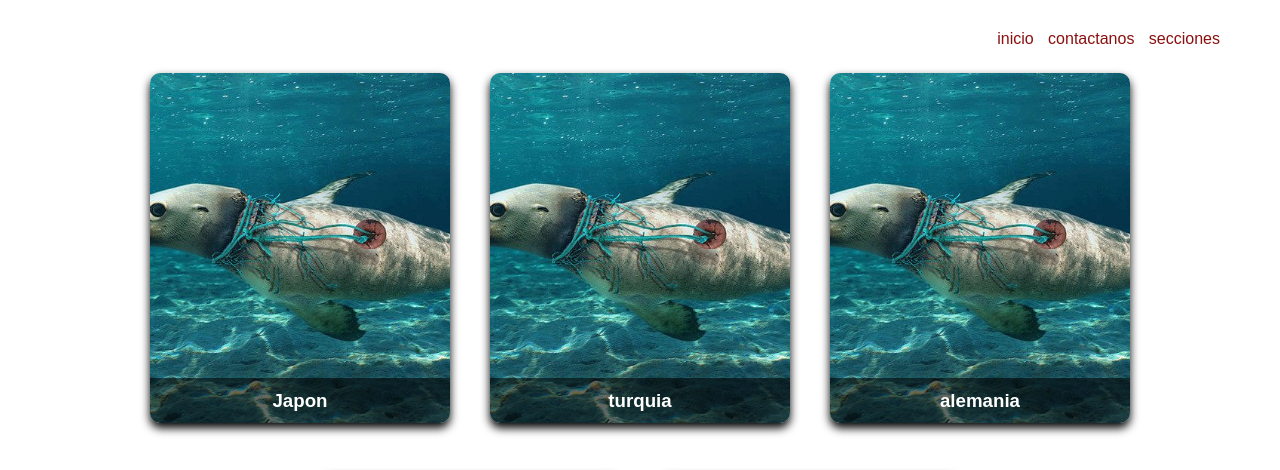
After one commit to sara-34/VidaSubMarina, a PHP site: page /paginasecciones/secciones.php in a window 1280 px wide. The commit adds this page. Shown: the top 470 px of the page. Run offline with PHP 8.4, Linux system fonts and the light colour scheme.

Commit message:
subo pagina de secciones

```diff
--- a/paginaInicio/inicio.css
+++ b/paginaInicio/inicio.css
@@ -92,8 +92,8 @@ section{
     justify-content: center;
     align-items: center;
     background: #2C3E50;
-    background: -webkit-linear-gradient(to right,  #43a1af81, #89d4e07a);
-    background: linear-gradient(to right, #43a1af81, #89d4e07a);
+    background: -webkit-linear-gradient(to right,  #43a1af81, #89d4e07a), url(../imagenes/partesu.jpg);
+    background: linear-gradient(to right, #43a1af81, #89d4e07a), url(../imagenes/partesu.jpg);
     background-size: cover;
 
 }
--- /dev/null
+++ b/paginaInicio/paginasecciones/secciones.css
@@ -0,0 +1,191 @@
+
+
+*{
+    margin: 0%;
+    padding: 0%;
+    box-sizing: border-box;
+    font-family: sans-serif;
+
+}
+
+
+
+
+
+nav{
+    text-align: right;
+    padding: 30px 50px 0 0;
+}
+nav > a{
+    color: rgb(139, 16, 16);
+    font-weight: 300;
+    text-decoration: none;
+    margin-right: 10px;
+}
+
+nav > a:hover{
+    text-decoration: underline;
+
+}
+
+#section-1{
+
+    width: 100%;
+    height: 100vh;
+    display: flex;
+    flex-wrap:wrap ;
+    justify-content: center;
+    align-items: center;
+    background: #ffffff;
+
+
+}
+
+.card{
+    position: relative;
+    width: 300px;
+    height: 350px;
+    margin: 20px;
+
+}
+
+.card .face{
+    position: absolute;
+    width: 100%;
+    height: 100%;
+    backface-visibility: hidden;
+    border-radius: 10px;
+    overflow: hidden;
+    transition: .5s;
+
+}
+
+.card .front{
+    transform: perspective(600px) rotateY(0deg);
+    box-shadow: 0 5px 10px #000;
+
+}
+
+.card .front img{
+    position: absolute;
+    width: 100%;
+    height: 100%;
+    object-fit: cover;
+}
+
+.card .front h3{
+
+    position: absolute;
+    bottom: 0;
+    width: 100%;
+    height: 45px;
+    line-height: 45px;
+    color: rgb(255, 255, 255);
+    background: #00000093;
+    text-align: center;
+
+}
+
+.card .back {
+    transform: perspective(600px) rotateY(180deg);
+    background: rgb(3, 35, 54);
+    padding: 15px;
+    color: #ffffff;
+    display: flex;
+    flex-direction: column;
+    justify-content: space-between;
+    text-align: center;
+    box-shadow: 0, 5px 10px rgb(23, 23, 24);
+
+}
+
+.card .back .link{
+    border-top: solid 1px cornsilk;
+    height: 50px;
+    line-height: 50px;
+}
+
+.card .back .link a{
+    color: aliceblue;
+}
+
+.card .back h3{
+    font-size: 30px;
+    margin-top: 20px;
+    letter-spacing: 2px;
+
+}
+
+.card .back p{
+
+    letter-spacing: 1px;
+
+}
+
+.card:hover .front {
+    transform: perspective(600px) rotateY(180deg);
+}
+
+.card:hover .back {
+    transform: perspective(600px) rotateY(360deg);
+}
+
+
+
+#section2{
+    margin-bottom: 20px;
+    display: flex;
+}
+
+
+footer {
+    background: linear-gradient(to right, #2980b9, #6dd5fa, #2fa1df);
+    color: #fafafa;
+    padding: 20px;
+  }
+
+  .cajaInfo {
+    display: flex;
+    justify-content: space-between;
+  }
+
+  .contacto, .cajaComentario {
+    width: 45%;
+  }
+
+  .cajaComentario {
+    width: 20%;
+    height: 50vh;
+    margin-right: 50px;
+    background-color: #99c4ee;
+    display: flex;
+    flex-direction: column;
+    justify-content: center;
+    align-items: center;
+  }
+
+  form {
+    margin-left: 15px;
+  }
+
+  .contacto h4, .cajaComentario h6 {
+    color: #fff;
+  }
+
+  input[type="search"], input[type="submit"] {
+    padding: 8px;
+    margin-top: 5px;
+    border: 1px solid #ccc;
+    border-radius: 4px;
+  }
+
+  input[type="submit"] {
+    background-color: #4CAF50;
+    color: white;
+    border: none;
+  }
+
+  .contacto{
+    font-size: 30px;
+    text-align: center;
+  }
--- /dev/null
+++ b/paginaInicio/paginasecciones/secciones.php
@@ -0,0 +1,167 @@
+
+<?php
+
+?>
+
+<!DOCTYPE html>
+<html lang="en">
+<head>
+    <meta charset="UTF-8">
+    <meta name="viewport" content="width=device-width, initial-scale=1.0">
+    <link rel="stylesheet" href="./secciones.css">
+    <title>secciones</title>
+</head>
+<body>
+<header>
+        <nav>
+
+            <a href="/VidaSubmarina/paginaInicio/">inicio</a>
+            <a href="#footer">contactanos</a>
+            <a href="#">secciones</a>
+        </nav>
+</header>
+
+    <section id="section-1">
+
+
+        <div class="card">
+            <div class="face front">
+                <img src="card4.jpg" alt="2">
+                <h3>Japon</h3>
+            </div>
+
+            <div class="face back">
+                <h3>japon</h3>
+                <p>Lorem ipsum dolor sit amet, consectetur adipisicing elit.
+                   Doloribus excepturi adipisci vero quod reprehenderit vel
+                   voluptatibus quasi fuga cumque id mollitia optio distinctio
+                   facilis asperiores ad voluptate numquam, magnam sapiente?
+                </p>
+                <div class="link">
+                    <a href="#">detalles</a>
+                </div>
+            </div>
+        </div>
+
+
+
+        <div class="card">
+            <div class="face front">
+                <img src="card4.jpg" alt="2">
+                <h3>turquia</h3>
+            </div>
+
+            <div class="face back">
+                <h3>turquia</h3>
+                <p>Lorem ipsum dolor sit amet, consectetur adipisicing elit.
+                   Doloribus excepturi adipisci vero quod reprehenderit vel
+                   voluptatibus quasi fuga cumque id mollitia optio distinctio
+                   facilis asperiores ad voluptate numquam, magnam sapiente?
+                </p>
+                <div class="link">
+                    <a href="#">detalles</a>
+                </div>
+            </div>
+        </div>
+
+
+
+        <div class="card">
+            <div class="face front">
+                <img src="card4.jpg" alt="2">
+                <h3>alemania</h3>
+            </div>
+
+            <div class="face back">
+                <h3>alemania</h3>
+                <p>Lorem ipsum dolor sit amet, consectetur adipisicing elit.
+                   Doloribus excepturi adipisci vero quod reprehenderit vel
+                   voluptatibus quasi fuga cumque id mollitia optio distinctio
+                   facilis asperiores ad voluptate numquam, magnam sapiente?
+                </p>
+                <div class="link">
+                    <a href="#">detalles</a>
+                </div>
+            </div>
+        </div>
+
+
+
+        <div class="card">
+            <div class="face front">
+                <img src="../imagenes/card1.jpg" alt="2">
+                <h3>ecuador</h3>
+            </div>
+
+            <div class="face back">
+                <h3>ecuador</h3>
+                <p>Lorem ipsum dolor sit amet, consectetur adipisicing elit.
+                   Doloribus excepturi adipisci vero quod reprehenderit vel
+                   voluptatibus quasi fuga cumque id mollitia optio distinctio
+                   facilis asperiores ad voluptate numquam, magnam sapiente?
+                </p>
+                <div class="link">
+                    <a href="#">detalles</a>
+                </div>
+            </div>
+        </div>
+
+
+
+
+
+        <div class="card">
+            <div class="face front">
+            <img src="../imagenes/cardh.jpg" alt="1">
+                <h3>rusia</h3>
+            </div>
+
+            <div class="face back">
+                <h3>rusia</h3>
+                <p>Lorem ipsum dolor sit amet, consectetur adipisicing elit.
+                   Doloribus excepturi adipisci vero quod reprehenderit vel
+                   voluptatibus quasi fuga cumque id mollitia optio distinctio
+                   facilis asperiores ad voluptate numquam, magnam sapiente?
+                </p>
+                <div class="link">
+                    <a href="#">detalles</a>
+                </div>
+            </div>
+        </div>
+
+    </section>
+
+    <section id="section-2">
+     <div class="wave" style="height: 150px; overflow: hidden;" ><svg viewBox="0 0 500 150" preserveAspectRatio="none" style="height: 100%; width: 100%;"><path d="M-2.45,22.22 C120.49,94.25 336.05,2.48 502.45,45.89 L500.00,150.00 L-3.28,151.48 Z" style="stroke: none; fill: rgb(255, 255, 255);"></path></svg></div>
+     <h1><br><br><br></h1>
+    </section>
+
+     <footer id="footer">
+      <div class="cajaInfo">
+      <div class="contacto">
+    <h4><i class="fas fa-envelope"></i> Correo Electronico</h4>
+    <p>vidamarina@gmail.com</p><br>
+
+    <h4><i class="fas fa-phone"></i> Telefono</h4>
+    <p>3134567889</p><br>
+
+    <h4><i class="fas fa-map-marker-alt"></i> Dirección</h4>
+    <p>Carrera 92#67 Ibague</p>
+</div>
+
+
+        <div class="cajaComentario">
+            <form action="" method="post">
+                <h5>Ingresa tu comentario de recomendacíon:</h5>
+                <textarea rows="5" cols="30"></textarea><br><br>
+               <input type="submit" value="Enviar comentario">
+            </form>
+
+        </div>
+
+     </div>
+
+     </footer>
+
+</body>
+</html>
```
Also changed, not shown: paginaInicio/index.php (+13 -6 lines), imagenes/burbujas.jpg (added), paginaInicio/paginasecciones/card4.jpg (added).
